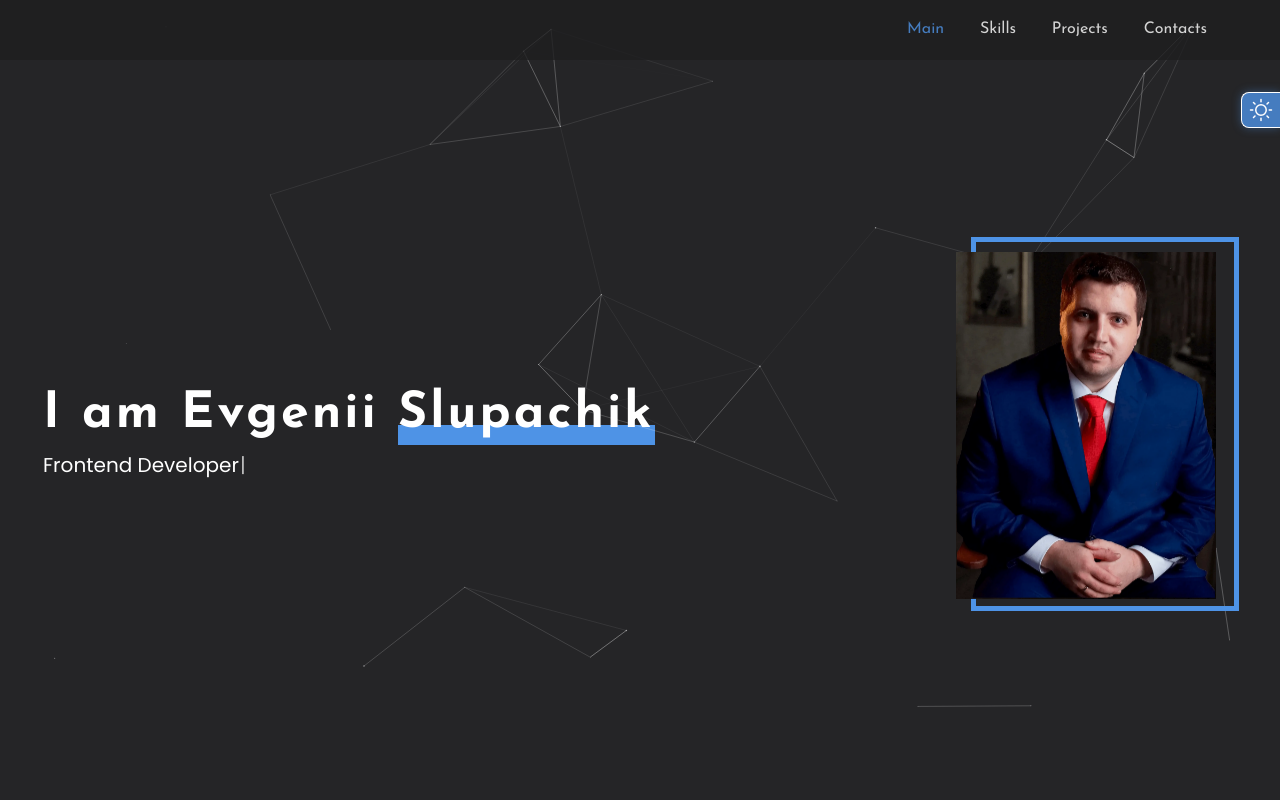
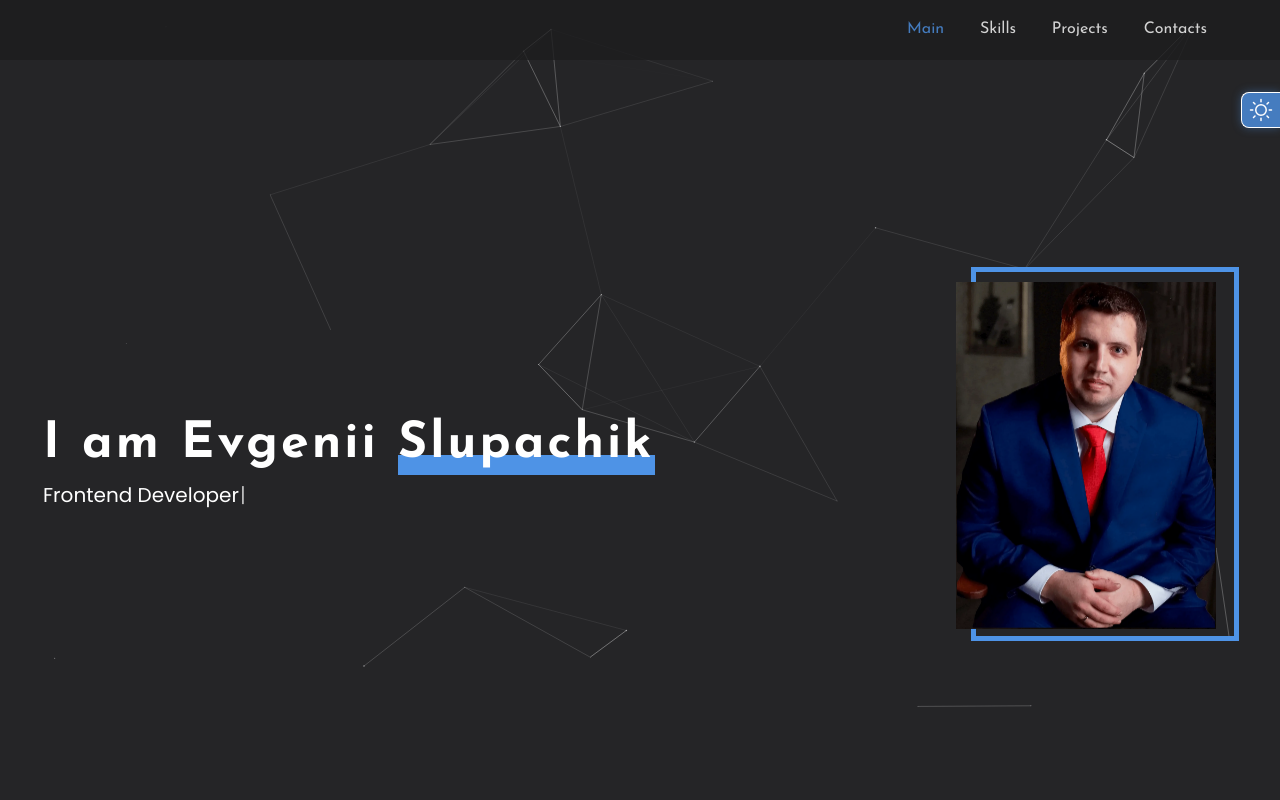
Before and after one commit to MrEvgeniy1989/portfolio, a React (Create React App) app: page / in a window 1280 px wide. Shown: the top 800 px of the page. Built offline with nearby package versions, Linux system fonts and the light colour scheme.

Commit message:
refactor: исправил particle.

```diff
--- a/src/app/upButton/upButton.module.scss
+++ b/src/app/upButton/upButton.module.scss
@@ -5,8 +5,8 @@
 
   position: fixed;
   z-index: 1000;
-  bottom: 10px;
-  left: 10px;
+  right: 20px;
+  bottom: 20px;
 
   box-sizing: border-box;
 
--- a/src/features/main/Main.module.scss
+++ b/src/features/main/Main.module.scss
@@ -1,11 +1,14 @@
 @import '../../common/styles/sass/mixins';
 
 .main {
+  z-index: 1;
+
   display: flex;
   align-items: center;
   justify-content: center;
 
-  height: 100vh;
+  height: calc(100vh - var(--header-height));
+  margin-top: var(--header-height);
   padding-top: 50px;
 
   background-color: var(--background-secondary);
```
